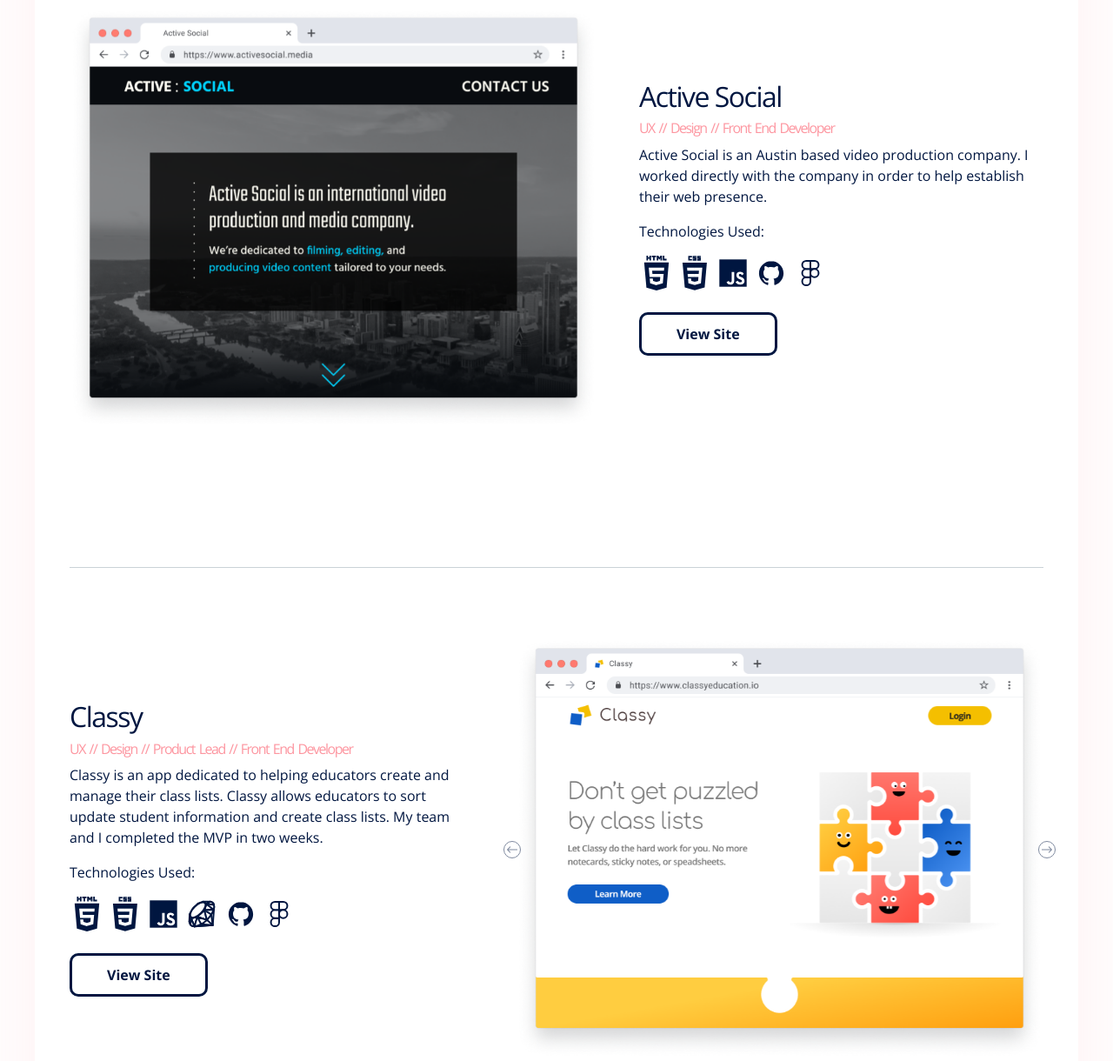
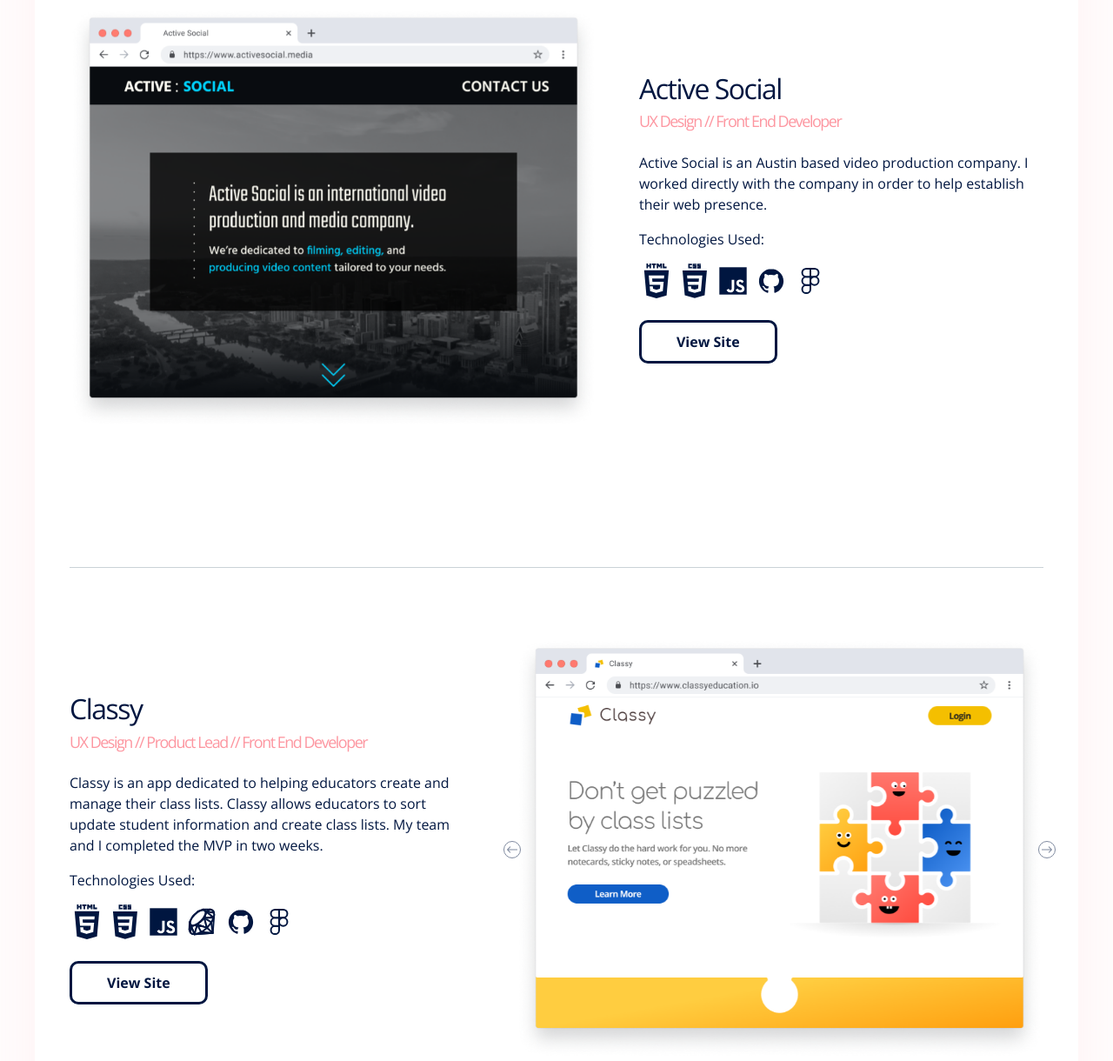
Before and after one commit to laura-abowd/spamforbreakfast, a plain HTML site: page index.html in a window 1280 px wide. Shown: the part 1320-2540 px from the top of the page at 87% size. Drawn offline with nearby package versions, Linux system fonts and the light colour scheme.

Commit message:
styled h6

```diff
--- a/index.html
+++ b/index.html
@@ -243,7 +243,7 @@
           <!--     end of Active Social image container -->
           <div class="project-information">
             <h5>Active Social</h5>
-            <h6>UX // Design // Front End Developer</h6>
+            <h6>UX Design // Front End Developer</h6>
             <p>Active Social is an Austin based video production company. I worked directly with the company in order to help establish their web presence. <!-- Starting from scratch, I designed and built their website to include  -->
             </p>
             <div class="technology-container">
@@ -293,7 +293,7 @@
         <div class="project-container">
           <div class="project-information">
             <h5>Classy</h5>
-            <h6>UX // Design // Product Lead // Front End Developer</h6>
+            <h6>UX Design // Product Lead // Front End Developer</h6>
             <p>Classy is an app dedicated to helping educators create and manage their class lists. Classy allows educators to sort update student information and create class lists. My team and I completed the MVP in two weeks. </p>
             <div class="technology-container">
               <p>Technologies Used:</p>
@@ -446,7 +446,7 @@
           <!--     end of bootstrap Japan Cycle image carousel -->
           <div class="project-information">
             <h5>Japan Cycle</h5>
-            <h6>UX // Design // Full Stack Developer</h6>
+            <h6>UX Design // Full Stack Developer</h6>
             <p>An app for users to search, sell, and purchase bicycles around Japan. My team and I completed the MVP in one week.</p>
             <div class="technology-container">
               <p>Technologies Used:</p>
--- a/main.css
+++ b/main.css
@@ -45,10 +45,10 @@
 
 h6 {
   font-family: var(--base);
-  font-size: 16px;
   color: var(--pink-accent);
-  word-spacing: 2px;
+  font-size: 18px;
   letter-spacing: -1.5px;
+  padding-bottom: 16px;
 }
 
 a {
```
